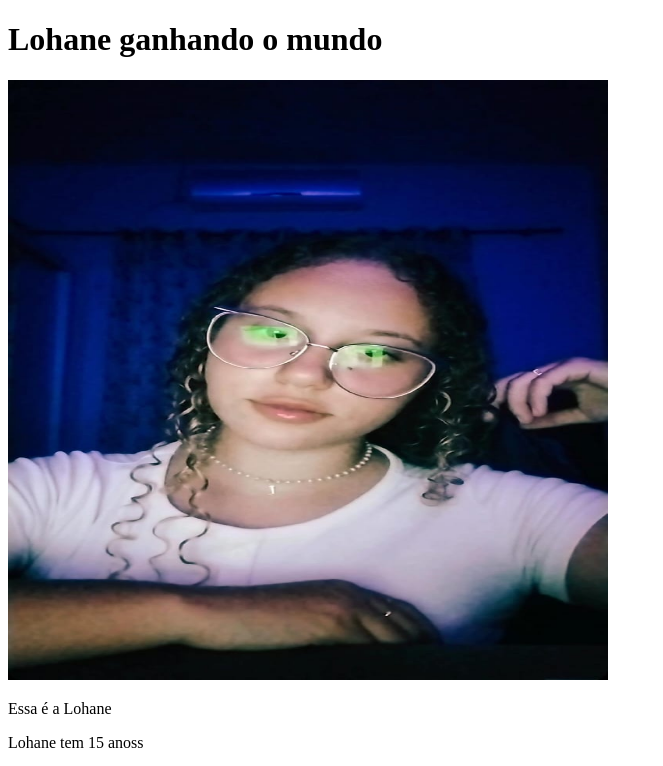
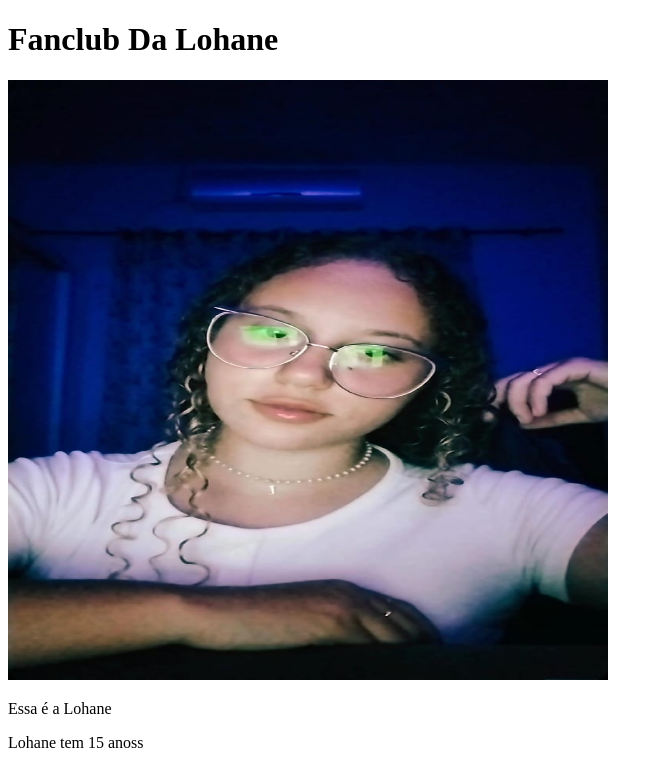
Before and after one commit to NataliaRoepke/NataliaRoepke.github.io, a plain HTML site: page index.html in a window 1280 px wide. Shown: the top 766 px of the page, without its empty margins (0-663 px from the left). Drawn offline with Linux system fonts and the light colour scheme.

Commit message:
Add files via upload

```diff
--- a/index.html
+++ b/index.html
@@ -7,12 +7,13 @@
 	<title>Document</title>
 </head>
 <body>
-	<h1>Lohane ganhando o mundo</h1>
+	<h1>Fanclub Da Lohane</h1>
 
 	<img src="Lolohposando.jpeg" width="600" height="600">
 
 <P>Essa é a Lohane</P>
 <p>Lohane tem 15 anoss</p>
     <img src="Loloheeu.jpeg">
+	<p>Essa sou eu com a Lohane</p>
 </body>
 </html>
```
Also changed, not shown: Loloheeu.jpeg.
